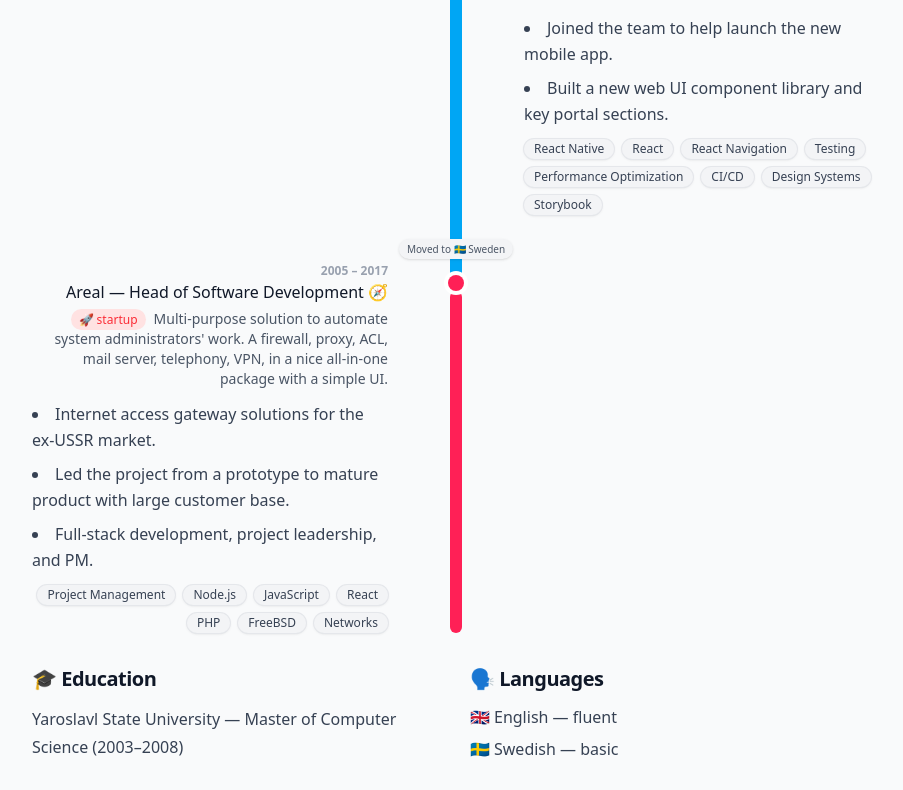
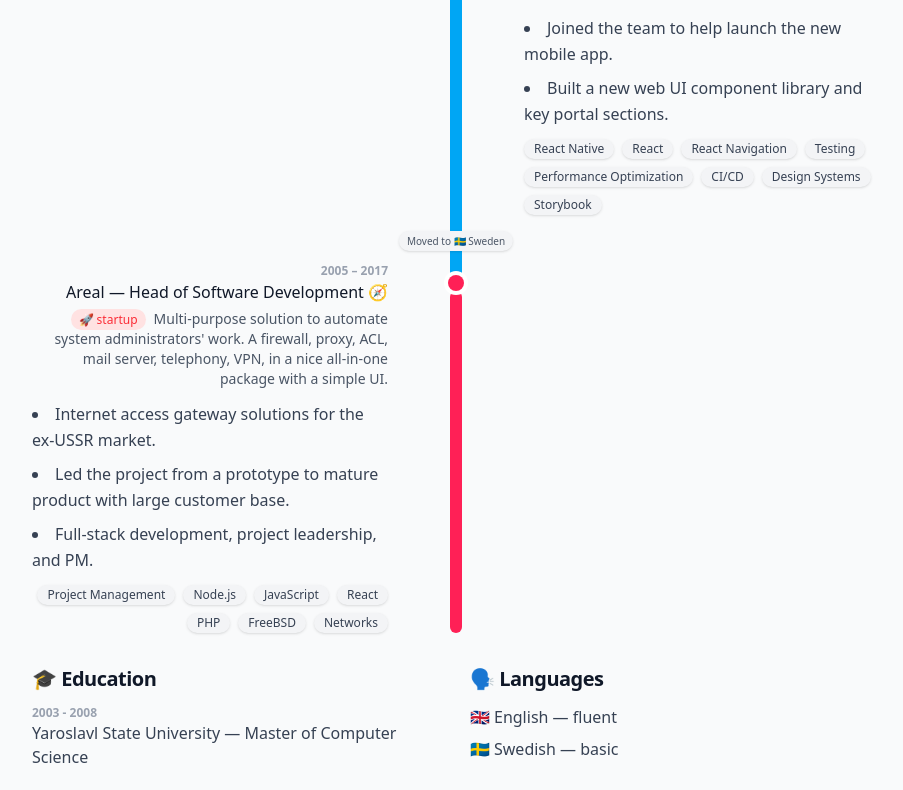
Before and after one commit to kvasdopil/me, a React (Vite) app: page / in a window 1280 px wide. Shown: the part 2660-3450 px from the top of the page, without its empty margins (184-1087 px from the left). Built offline with nearby package versions, Linux system fonts and the light colour scheme.

Commit message:
Refactor App component layout for improved alignment and styling, including adjustments to text positioning and badge display. Update Tag component by removing unnecessary import and simplifying base class styling.

```diff
--- a/src/App.tsx
+++ b/src/App.tsx
@@ -32,7 +32,7 @@ function TimelineItem({ item, addTopMargin }: { item: TimelineItemData; addTopMa
   const lineClass = item.colorClass;
 
   const contentLeft = (
-    <div className="md:col-span-1 md:pr-12 text-right">
+    <div className="pl-10 md:pl-0 md:col-span-1 md:pr-12 text-left md:text-right">
       <div className="text-xs font-semibold text-gray-400">{item.period}</div>
       <div className="font-medium">{item.title}</div>
       {item.description ? (
@@ -57,7 +57,7 @@ function TimelineItem({ item, addTopMargin }: { item: TimelineItemData; addTopMa
   );
 
   const contentRight = (
-    <div className="md:col-start-2 md:pl-12">
+    <div className="pl-10 md:pl-12 md:col-start-2">
       <div className="text-xs font-semibold text-gray-400">{item.period}</div>
       <div className="font-medium">{item.title}</div>
       {item.description ? (
@@ -84,16 +84,16 @@ function TimelineItem({ item, addTopMargin }: { item: TimelineItemData; addTopMa
   return (
     <div className={containerClass}>
       <span
-        className={`absolute left-1/2 -translate-x-1/2 top-7 ${lineBottomClass} w-2 md:w-3 rounded-full ${lineClass} z-10`}
+        className={`absolute left-1 md:left-1/2 md:-translate-x-1/2 top-7 ${lineBottomClass} w-2 md:w-3 rounded-full ${lineClass} z-10`}
       />
       {item.side === "left" ? contentLeft : contentRight}
       {item.badgeAboveDot ? (
-        <span className="absolute left-1/2 -translate-x-1/2 top-2 -translate-y-8 rounded-full bg-gray-100 px-2 py-0.5 text-[10px] font-medium text-gray-600 z-30 shadow-sm">
+        <span className="absolute ml-[-25px] md:ml-0 md:left-1/2 md:-translate-x-1/2 top-0 rounded-r-full -translate-y-8 md:rounded-full bg-gray-100 px-2 py-0.5 text-[10px] font-medium text-gray-600 z-30 shadow-sm">
           {item.badgeAboveDot}
         </span>
       ) : null}
       <span
-        className={`absolute left-1/2 top-3 -translate-x-1/2 h-4 w-4 rounded-full ${dotClass} ring-4 ring-white z-20`}
+        className={`absolute left-.65 md:left-1/2 md:-translate-x-1/2 top-3 h-4 w-4 rounded-full ${dotClass} ring-4 ring-white z-20`}
       />
     </div>
   );
@@ -364,7 +364,7 @@ function App() {
         <section className="mt-8">
           <h2 className="text-xl font-semibold tracking-tight">🖖 My journey</h2>
           <div className="relative mt-7">
-            <div className="pointer-events-none absolute inset-y-0 left-1/2 -translate-x-1/2 w-2 md:w-3 z-0" />
+            <div className="pointer-events-none absolute inset-y-0 md:left-1/2 md:-translate-x-1/2 w-2 md:w-3 z-0" />
             {timeline.map((t, idx) => (
               <TimelineItem key={t.title} item={t} addTopMargin={idx !== 0} />
             ))}
@@ -374,9 +374,10 @@ function App() {
         <section className="mt-8 grid gap-7 md:grid-cols-2">
           <div>
             <h2 className="text-xl font-semibold tracking-tight">🎓 Education</h2>
-            <p className="mt-3 text-base text-gray-700">
-              Yaroslavl State University — Master of Computer Science (2003–2008)
-            </p>
+            <div className="mt-3 text-base text-gray-700">
+              <div className="text-xs font-semibold text-gray-400">2003 - 2008</div>
+              Yaroslavl State University — Master of Computer Science
+            </div>
           </div>
           <div>
             <h2 className="text-xl font-semibold tracking-tight">🗣️ Languages</h2>
--- a/src/components/Tag.tsx
+++ b/src/components/Tag.tsx
@@ -1,5 +1,3 @@
-import React from "react";
-
 export type TagProps = {
   label: string;
   className?: string;
@@ -7,7 +5,7 @@ export type TagProps = {
 
 export default function Tag({ label, className }: TagProps) {
   const baseClass =
-    "inline-flex items-center rounded-full bg-gray-100 px-2.5 py-0.5 text-xs font-medium text-gray-700 ring-1 ring-gray-200 shadow-sm";
+    "inline-flex items-center rounded-full bg-gray-100 px-2.5 py-0.5 text-xs font-medium text-gray-700 shadow-sm";
   const combined = className ? `${baseClass} ${className}` : baseClass;
   return <span className={combined}>{label}</span>;
 }
```
